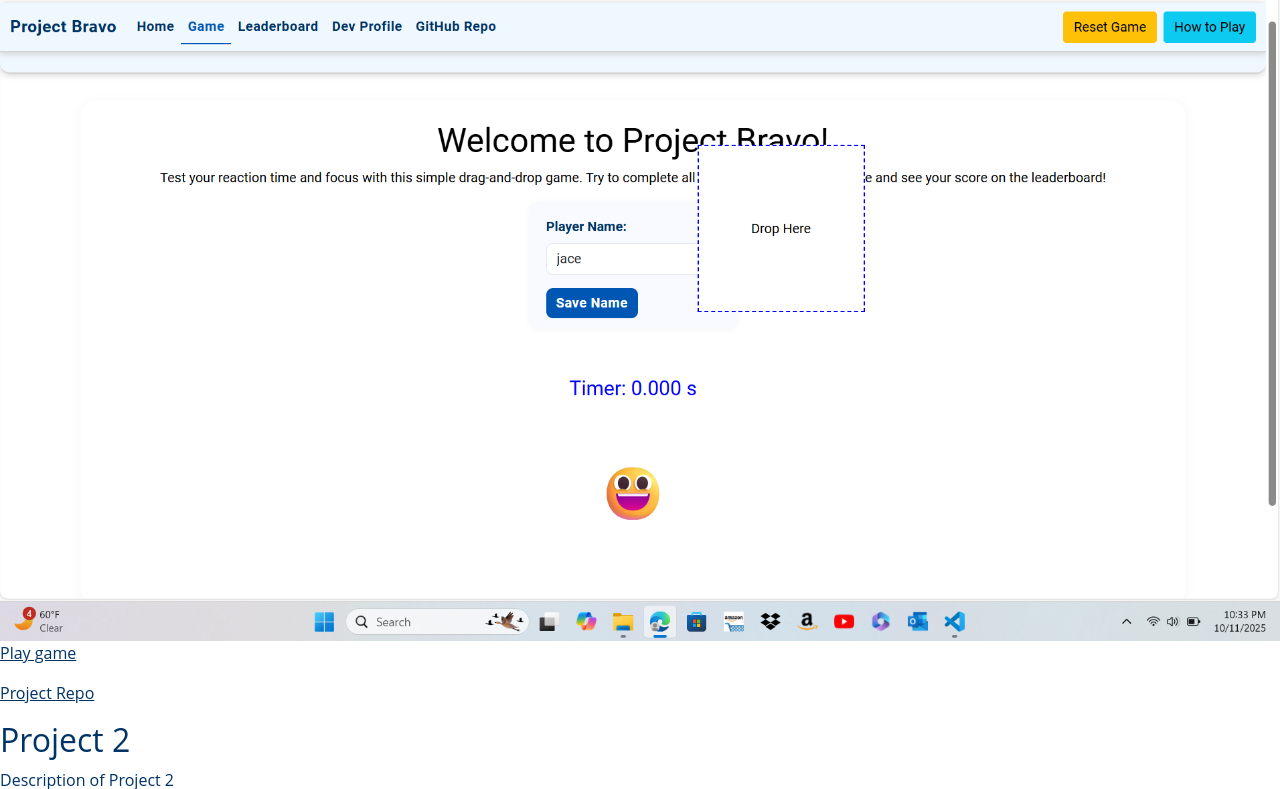
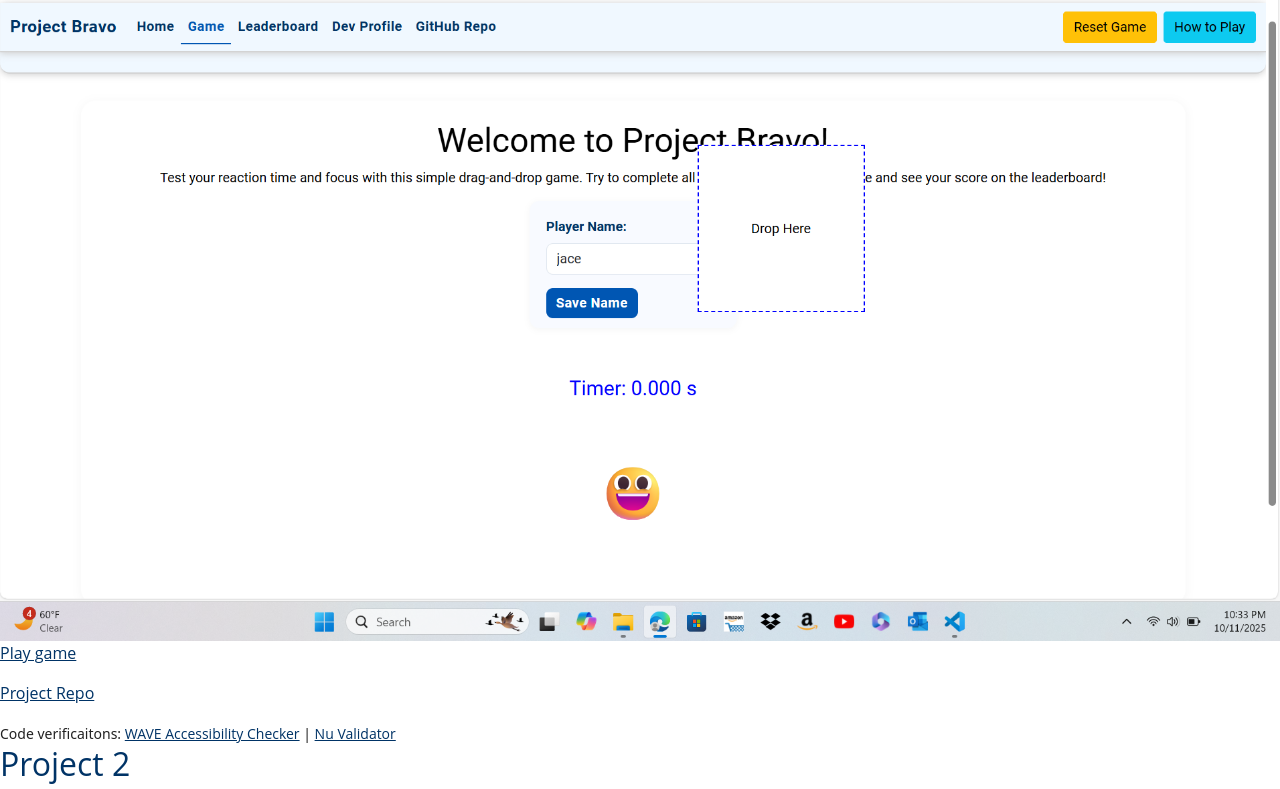
Before and after one commit to Jcalvert22/Project-Alpha, a plain HTML site: page projects.html in a window 1280 px wide. Shown: the part 174-963 px from the top of the page. Drawn offline with nearby package versions, Linux system fonts and the light colour scheme.

Commit message:
Revise project.html with new links and verifications
Updated project links and added validation references.

```diff
--- a/projects.html
+++ b/projects.html
@@ -40,6 +40,9 @@
     <img src="img/game-thumb.png" alt="Game Thumbnail" style="width: 100%; height: auto;">
     <p><a href="https://jcalvert22.github.io/project-bravo/index.html" target="_blank" rel"noopener">Play game</a></p>
     <p><a href="https://github.com/Jcalvert22/project-bravo" target="_blank" rel="noopener">Project Repo</a></p>
+    <small>Code verificaitons: <a href="https://wave.webaim.org/report#/https://jcalvert22.github.io/project-bravo/" target="_blank">WAVE Accessibility Checker</a> |
+    <a href="https://validator.unl.edu/?showsource=yes&useragent=Validator.nu%2FLV&acceptlanguage=&doc=https%3A%2F%2Fjcalvert22.github.io%2Fproject-bravo%2F" target="_blank">Nu Validator</a></small>
+
 
 
     <h2>Project 2</h2>
```
